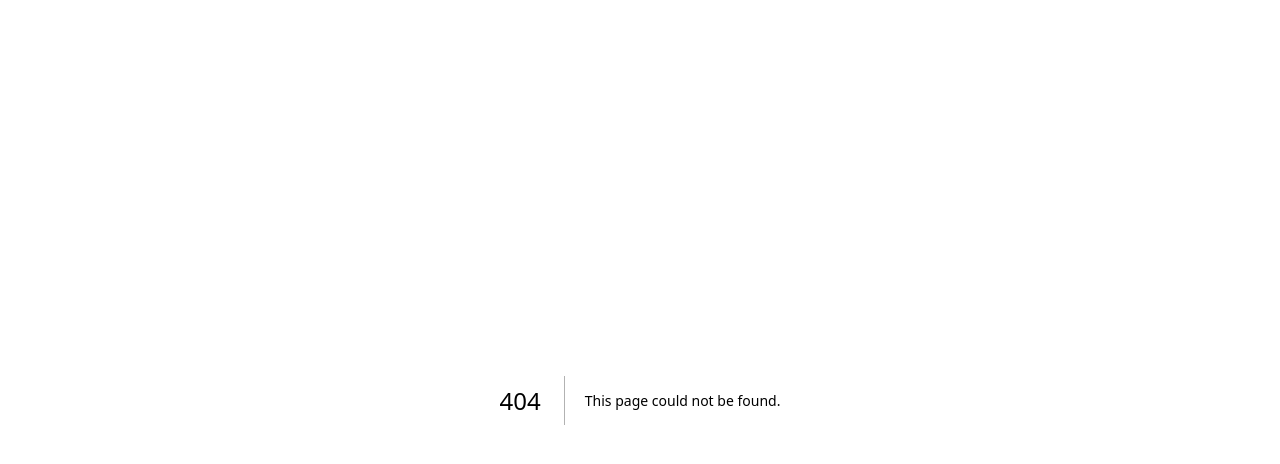
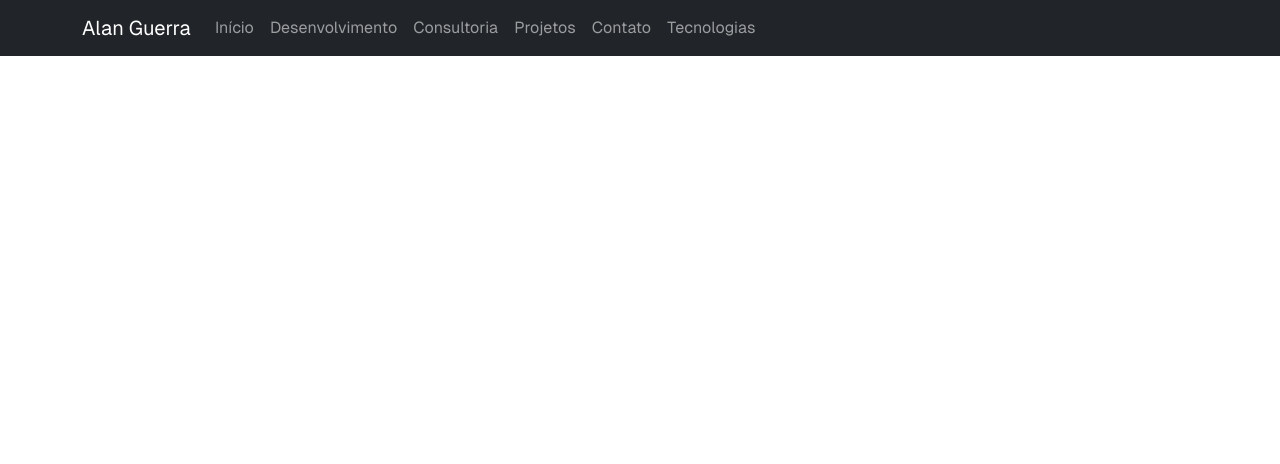
Before and after one commit to esalanguerra/esalanguerra.com.br, a Next.js app: page /projects in a window 1280 px wide. Before the commit this address had no page. Shown: the top 464 px of the page. Built offline with nearby package versions, Linux system fonts and the light colour scheme.

Commit message:
pagina de projetos

```diff
--- /dev/null
+++ b/src/app/projects/page.js
@@ -0,0 +1,11 @@
+"use client"
+
+import NavBar from "../components/Navbar"
+
+export default function Projects () {
+  return (
+    <>
+      <NavBar />
+    </>
+  )
+}
```
